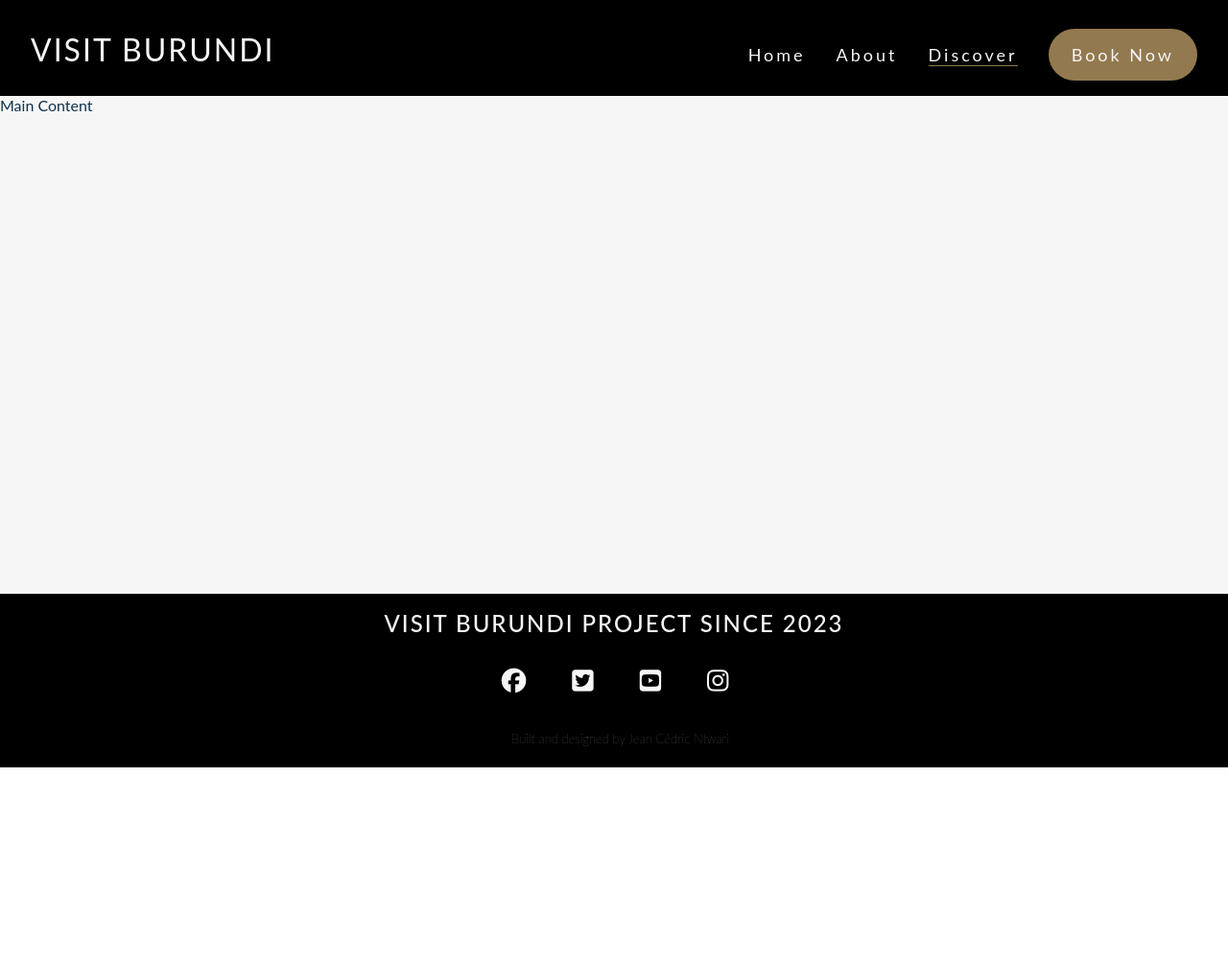
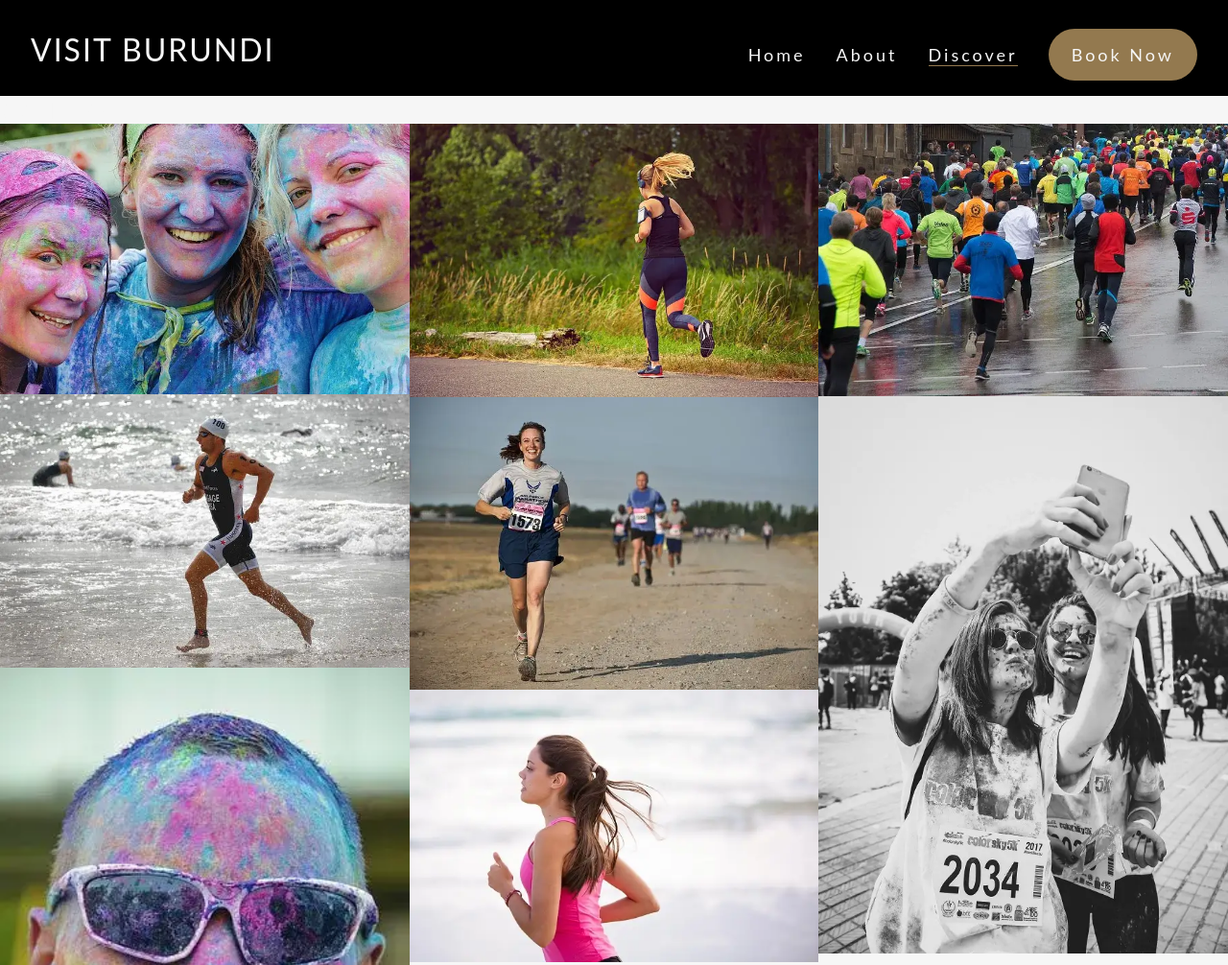
Before and after one commit to CedricNtwari/visit-burundi, a plain HTML site: page discover.html in a window 1280 px wide. Shown: the top 1006 px of the page at 96% size. Before the commit the page ends 800 px from the top, so only its background shows below. Drawn offline with Linux system fonts and the light colour scheme.

Commit message:
Implement discover page and style to make page responsive

```diff
--- a/assets/css/style.css
+++ b/assets/css/style.css
@@ -330,8 +330,27 @@ article{
     margin-top: 20px;
 }
 
+/* Discover Page */
+
+#photos img {
+    width: 100%;
+    /* If img broken, alt can be readable */
+    line-height: 1rem;
+}
+
+#photos {
+    /* remove small space between images */
+    line-height: 0;
+}
+
 /* Media query: large and landscape phones (576px and up) */
-@media screen and (min-width: 576px) {}
+@media screen and (min-width: 576px) {
+    /* Discover Page */
+    #photos {
+        column-count: 2;
+        column-gap: 0;
+    }
+}
 
 
 /* Media query: tablets and larger (768px and up) */
@@ -444,6 +463,11 @@ article{
         color: #454b1b;
     }
 
+     /* Gallery Page */
+    #photos {
+        column-count: 3;
+    }
+
 }
 
 
--- a/discover.html
+++ b/discover.html
@@ -58,7 +58,45 @@
     </header>
 
     <!-- Main Content -->
-    <main>Main Content</main>
+    <main>
+        <section id="gallery">
+        <h2 class="hidden-heading">Gallery</h2>
+        <div id="photos">
+          <img
+            src="assets/images/gallery-images/girls.webp"
+            alt="Three girls at charity paint running festival"
+          >
+          <img
+            src="assets/images/gallery-images/runner3.webp"
+            alt="Solo male runner jogging on beach"
+          >
+          <img
+            src="assets/images/gallery-images/man.webp"
+            alt="Man at charity paint running festival"
+          >
+          <img
+            src="assets/images/gallery-images/runner1.webp"
+            alt="Solo female runner jogging through Phoenix Park"
+          >
+          <img
+            src="assets/images/gallery-images/runner2.webp"
+            alt="Runners competing in marathon"
+          >
+          <img
+            src="assets/images/gallery-images/runner4.webp"
+            alt="Solo female runner jogging on beach"
+          >
+          <img
+            src="assets/images/gallery-images/running_gang.webp"
+            alt="Large group of runners taking part in a marathon on a rainy day"
+          >
+          <img
+            src="assets/images/gallery-images/mud-run.webp"
+            alt="Two women runners taking a muddy selfie after the Mud Runners championship"
+          >
+        </div>
+      </section>
+    </main>
 
     <!-- Footer -->
     <footer>
```
Also changed, not shown: assets/images/gallery-images/girls.webp (added), assets/images/gallery-images/man.webp (added), assets/images/gallery-images/mud-run.webp (added), assets/images/gallery-images/runner1.webp (added), assets/images/gallery-images/runner2.webp (added), assets/images/gallery-images/runner3.webp (added), assets/images/gallery-images/runner4.webp (added), assets/images/gallery-images/running_gang.webp (added).
